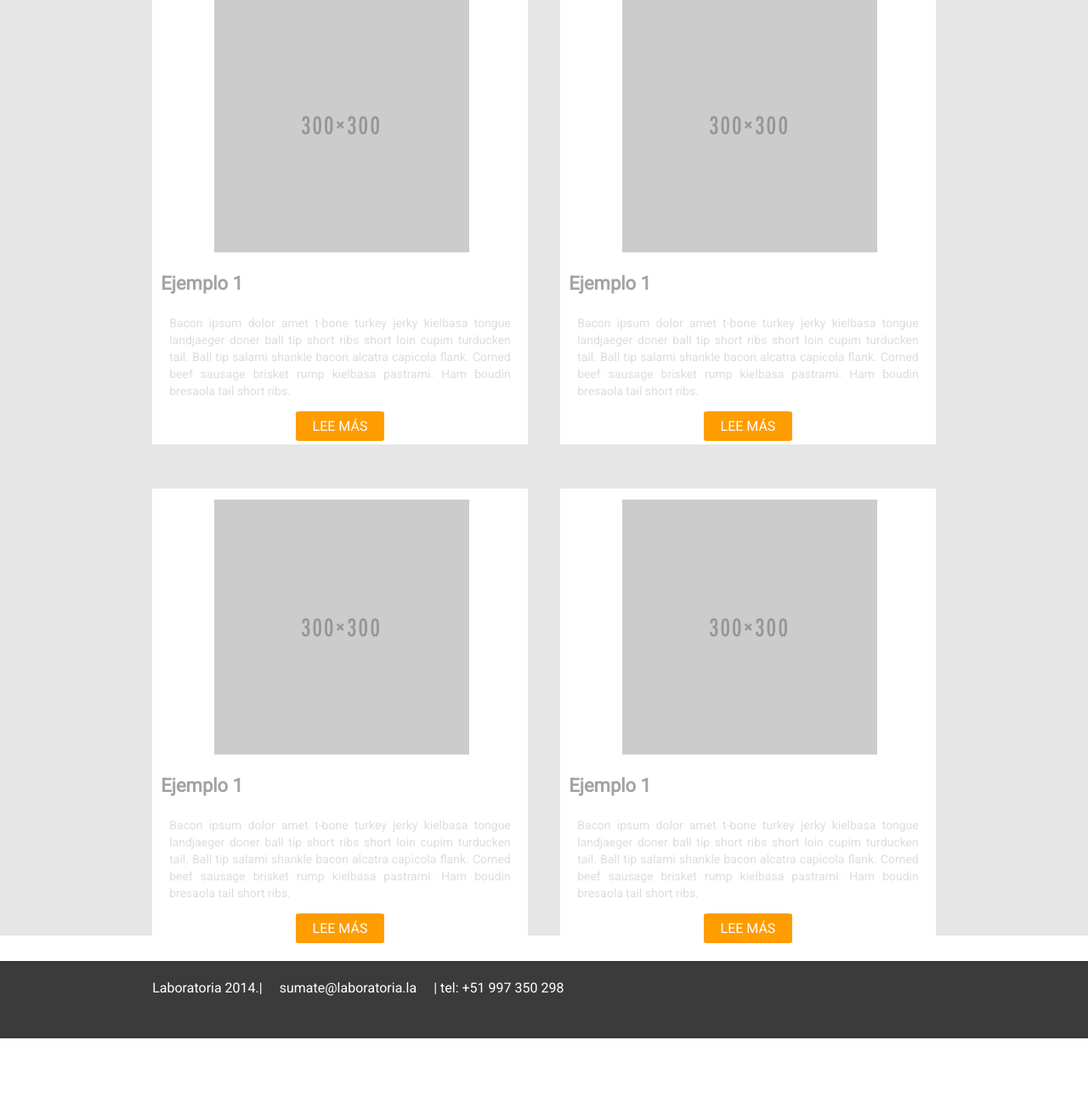
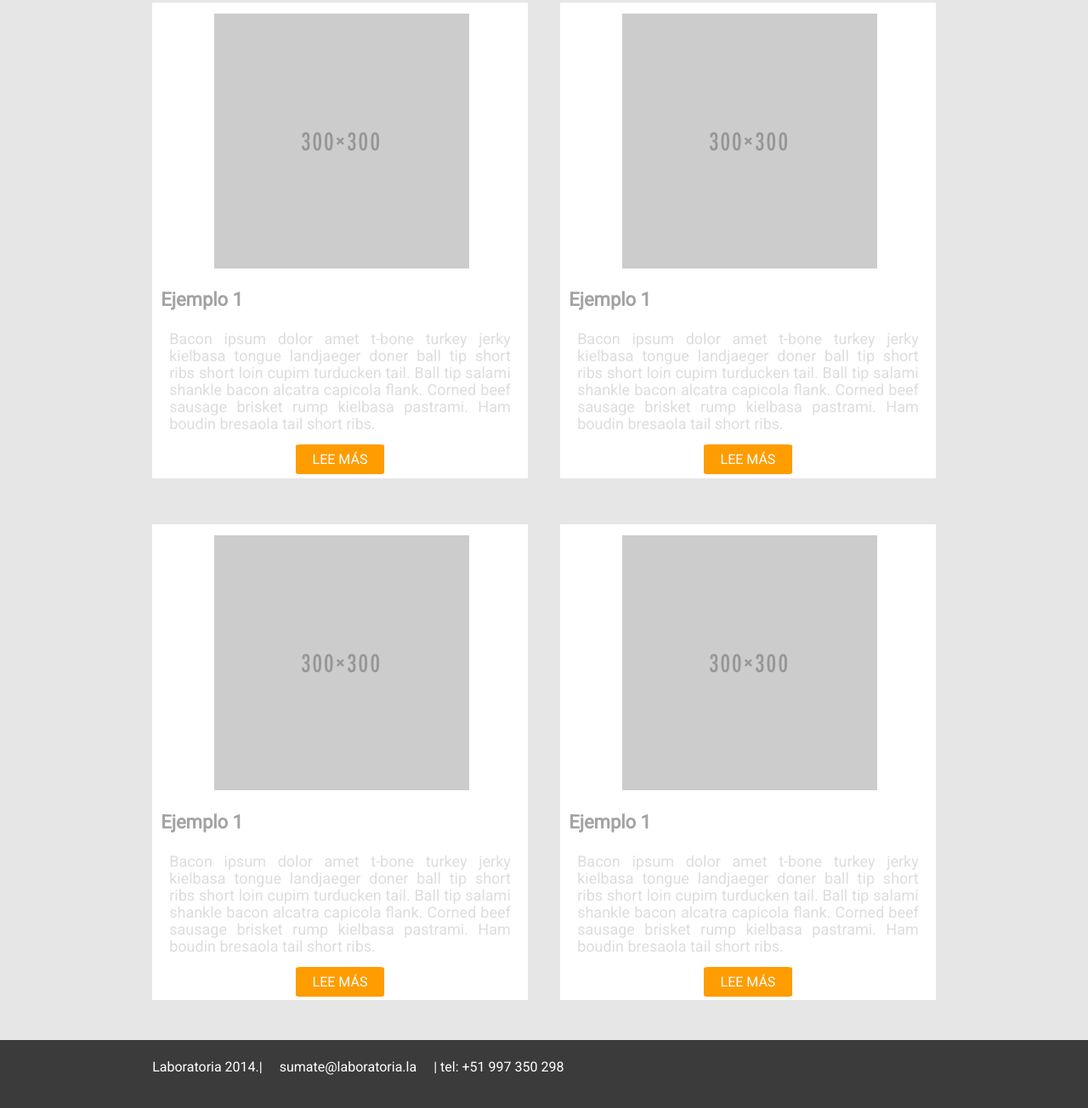
Before and after one commit to spectrecode/tini, a plain HTML site: page grid-externo/index.html in a window 1280 px wide. Shown: the part 622-1926 px from the top of the page at 85% size. Before the commit the page ends 1860 px from the top, so only its background shows below. Drawn offline with Linux system fonts and the light colour scheme.

Commit message:
terminando tini

```diff
--- a/grid-externo/css/main.css
+++ b/grid-externo/css/main.css
@@ -50,6 +50,15 @@ div>a {
 
 section {
 	background-color: #E7E6E6;
+	padding-bottom: 3%;
+}
+
+.first {
+	padding-top: 8%;
+}
+
+.second {
+	padding-top: 4%;
 }
 
 .caja {
@@ -57,10 +66,8 @@ section {
 }
 
 .fondo {
-	margin-top: 13%;
-	margin-bottom: -5%;
 	background-color: white;
-	height: 540px;
+	height: 560px;
 }
 
 .justify {
@@ -72,7 +79,7 @@ h3 {
 	color: #A3A3A3;
 }
 
-h6 {
+p {
 	padding: 20px;
 	color: #DDDDDD;
 }
@@ -84,7 +91,6 @@ h6 {
 footer {
 	padding-top: 1%;
 	padding-bottom: 3%;
-	margin-top: 30px;
 	background-color: #3B3B3B;
 }
 
--- a/grid-externo/index.html
+++ b/grid-externo/index.html
@@ -39,12 +39,12 @@
 		</header>
 		<section>
 			<div class="container">
-				<div class="row">
+				<div class="first row">
 					<div class="col-6">
 						<div class="fondo">
 							<img src="img/gris.png" class="caja">
 							<h3>Ejemplo 1</h3>
-							<h6 class="justify font-regular">Bacon ipsum dolor amet t-bone turkey jerky kielbasa tongue landjaeger doner ball tip short ribs short loin cupim turducken tail. Ball tip salami shankle bacon alcatra capicola flank. Corned beef sausage brisket rump kielbasa pastrami. Ham boudin bresaola tail short ribs.</h6>
+							<p class="justify font-regular">Bacon ipsum dolor amet t-bone turkey jerky kielbasa tongue landjaeger doner ball tip short ribs short loin cupim turducken tail. Ball tip salami shankle bacon alcatra capicola flank. Corned beef sausage brisket rump kielbasa pastrami. Ham boudin bresaola tail short ribs.</p>
 							<div class="boton_mas center"><a href="#">LEE MÁS</a></div>
 						</div>
 					</div>
@@ -52,17 +52,17 @@
 						<div class="fondo">
 							<img src="img/gris.png" class="caja">
 							<h3>Ejemplo 1</h3>
-							<h6 class="justify font-regular">Bacon ipsum dolor amet t-bone turkey jerky kielbasa tongue landjaeger doner ball tip short ribs short loin cupim turducken tail. Ball tip salami shankle bacon alcatra capicola flank. Corned beef sausage brisket rump kielbasa pastrami. Ham boudin bresaola tail short ribs.</h6>
+							<p class="justify font-regular">Bacon ipsum dolor amet t-bone turkey jerky kielbasa tongue landjaeger doner ball tip short ribs short loin cupim turducken tail. Ball tip salami shankle bacon alcatra capicola flank. Corned beef sausage brisket rump kielbasa pastrami. Ham boudin bresaola tail short ribs.</p>
 							<div class="boton_mas center"><a href="#">LEE MÁS</a></div>
 						</div>
 					</div>
 				</div>
-				<div class="row">
+				<div class="second row">
 					<div class="col-6">
 						<div class="fondo">
 							<img src="img/gris.png" class="caja">
 							<h3>Ejemplo 1</h3>
-							<h6 class="justify font-regular">Bacon ipsum dolor amet t-bone turkey jerky kielbasa tongue landjaeger doner ball tip short ribs short loin cupim turducken tail. Ball tip salami shankle bacon alcatra capicola flank. Corned beef sausage brisket rump kielbasa pastrami. Ham boudin bresaola tail short ribs.</h6>
+							<p class="justify font-regular">Bacon ipsum dolor amet t-bone turkey jerky kielbasa tongue landjaeger doner ball tip short ribs short loin cupim turducken tail. Ball tip salami shankle bacon alcatra capicola flank. Corned beef sausage brisket rump kielbasa pastrami. Ham boudin bresaola tail short ribs.</p>
 							<div class="boton_mas center"><a href="#">LEE MÁS</a></div>
 						</div>
 					</div>
@@ -70,7 +70,7 @@
 						<div class="fondo">
 							<img src="img/gris.png" class="caja">
 							<h3>Ejemplo 1</h3>
-							<h6 class="justify font-regular">Bacon ipsum dolor amet t-bone turkey jerky kielbasa tongue landjaeger doner ball tip short ribs short loin cupim turducken tail. Ball tip salami shankle bacon alcatra capicola flank. Corned beef sausage brisket rump kielbasa pastrami. Ham boudin bresaola tail short ribs.</h6>
+							<p class="justify font-regular">Bacon ipsum dolor amet t-bone turkey jerky kielbasa tongue landjaeger doner ball tip short ribs short loin cupim turducken tail. Ball tip salami shankle bacon alcatra capicola flank. Corned beef sausage brisket rump kielbasa pastrami. Ham boudin bresaola tail short ribs.</p>
 							<div class="boton_mas center"><a href="#">LEE MÁS</a></div>
 						</div>
 					</div>
```
